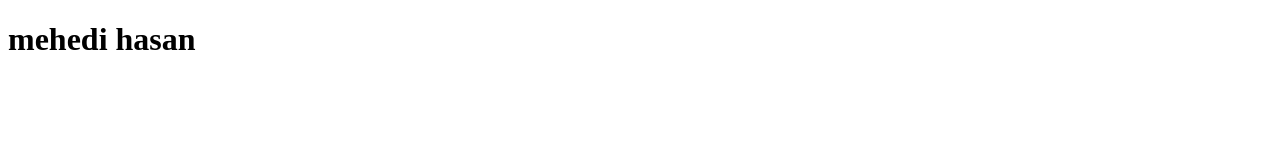
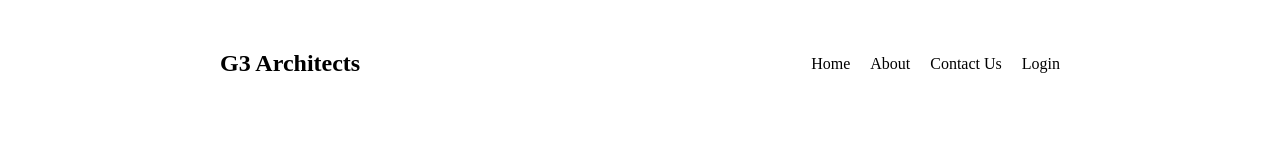
Before and after one commit to mehedihasannablusi/g3-architects, a plain HTML site: page index.html in a window 1280 px wide. Drawn offline with Linux system fonts and the light colour scheme.

Commit message:
nav-bar add

```diff
--- a/architec.css
+++ b/architec.css
@@ -0,0 +1,31 @@
+*{
+    margin: 0%;
+    padding: 0;
+    box-sizing: border-box;
+}
+
+a,li{
+    list-style: none;
+    text-decoration: none;
+    color: black;
+}
+
+/* navbar-style */
+
+.nav-bar{
+    display: flex;
+    justify-content: space-between;
+    align-items: center;
+    margin-top: 50px;
+}
+
+.nav-heading{
+    margin-left: 220px;
+}
+.nav-list{
+    display: flex;
+    align-items: center;
+    justify-content: space-between;
+    gap: 20px;
+    margin-right: 220px;
+}
--- a/index.html
+++ b/index.html
@@ -4,9 +4,26 @@
     <meta charset="UTF-8">
     <meta http-equiv="X-UA-Compatible" content="IE=edge">
     <meta name="viewport" content="width=device-width, initial-scale=1.0">
-    <title>my first website</title>
+    <title>G3 Architects</title>
+
+    <link rel="stylesheet" href="architec.css">
 </head>
 <body>
-    <h1>mehedi hasan</h1>
+    <!-- nav-section  -->
+<section class="top-section">
+
+    <div class="nav-bar">
+        <div class="nav-heading"><h1>G3 Architects</h1></div>
+        <div class="nav-link">
+            <ul class="nav-list">
+                <li><a href="#">Home</a></li>
+                <li><a href="#">About</a></li>
+                <li><a href="#">Contact Us</a></li>
+                <li><a href="#">Login</a></li>
+            </ul>
+        </div>
+    </div>
+</section>
+
 </body>
 </html>
```
